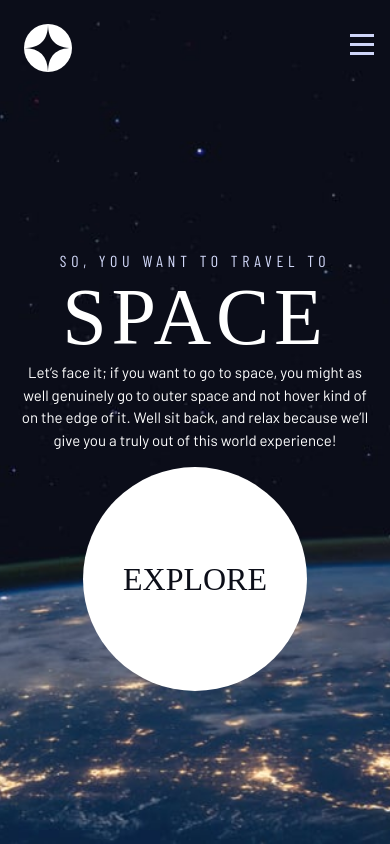
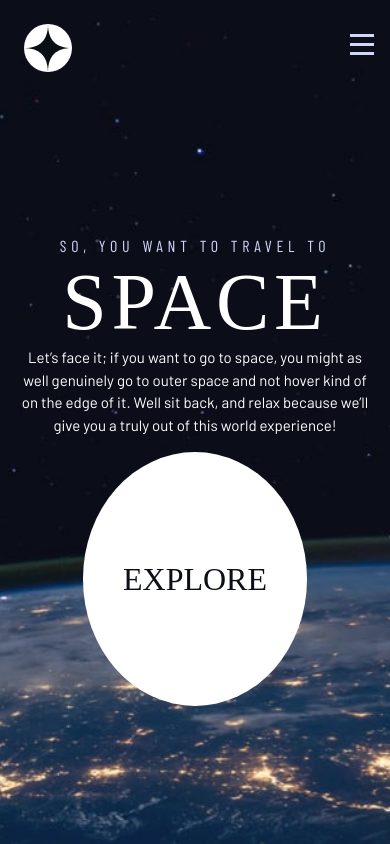
Before and after one commit to Anastasiya999/space-tourism-website, a React (Create React App) app: page / in a window 390 px wide. Built offline with nearby package versions, Linux system fonts and the light colour scheme; a web font is replaced by a local one.

Commit message:
fixing aspect-ratio property

```diff
--- a/src/styles/components/_large-button.scss
+++ b/src/styles/components/_large-button.scss
@@ -6,7 +6,8 @@
     place-items: center;
     padding: 0 1.25em;
     border-radius: 50%;
-    aspect-ratio: 1;
+    min-height: 30vh;
+    //aspect-ratio: 1;
     text-decoration: none;
     margin-top: 1rem;
 
@@ -30,5 +31,6 @@
 
     @media (min-width: 35rem){
         padding: 0 2em;
+        min-height: 35vh;
     }
 }
--- a/src/styles/layout/_header.scss
+++ b/src/styles/layout/_header.scss
@@ -26,7 +26,8 @@
         background-repeat: no-repeat;
         background-position: center;
         width: 1.5rem;
-        aspect-ratio: 1;
+        height: 1.5rem;
+       // aspect-ratio: 1;
         border: 0;
     }
 }
```
